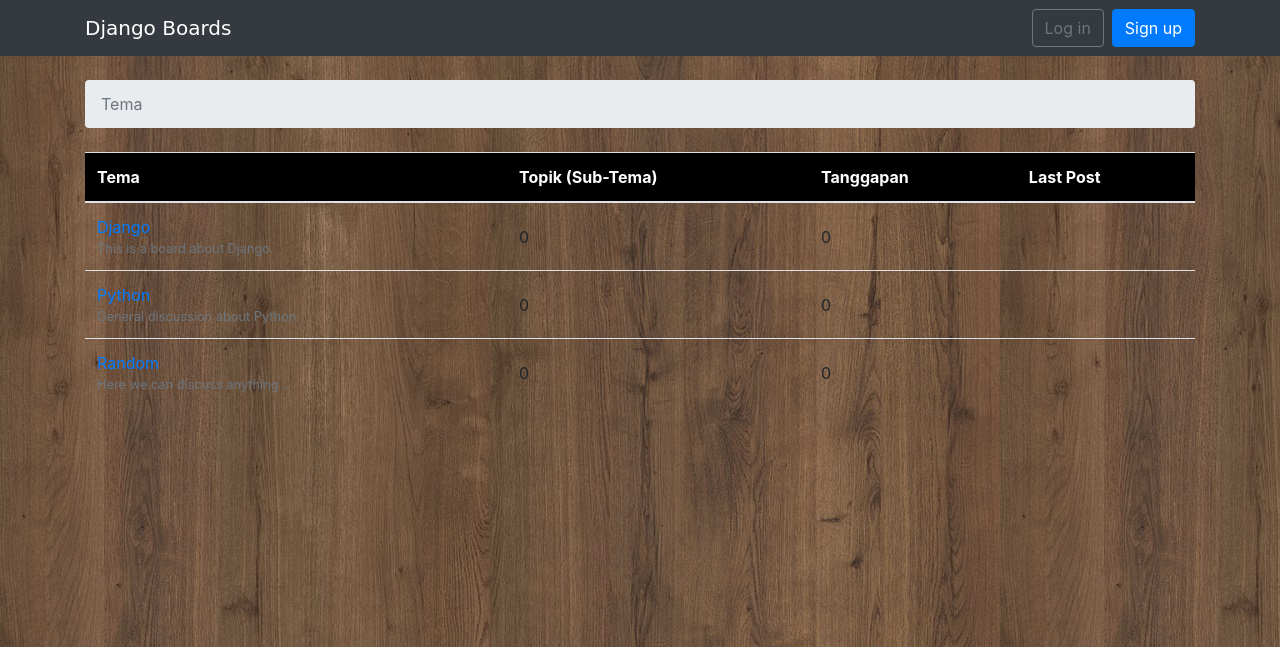
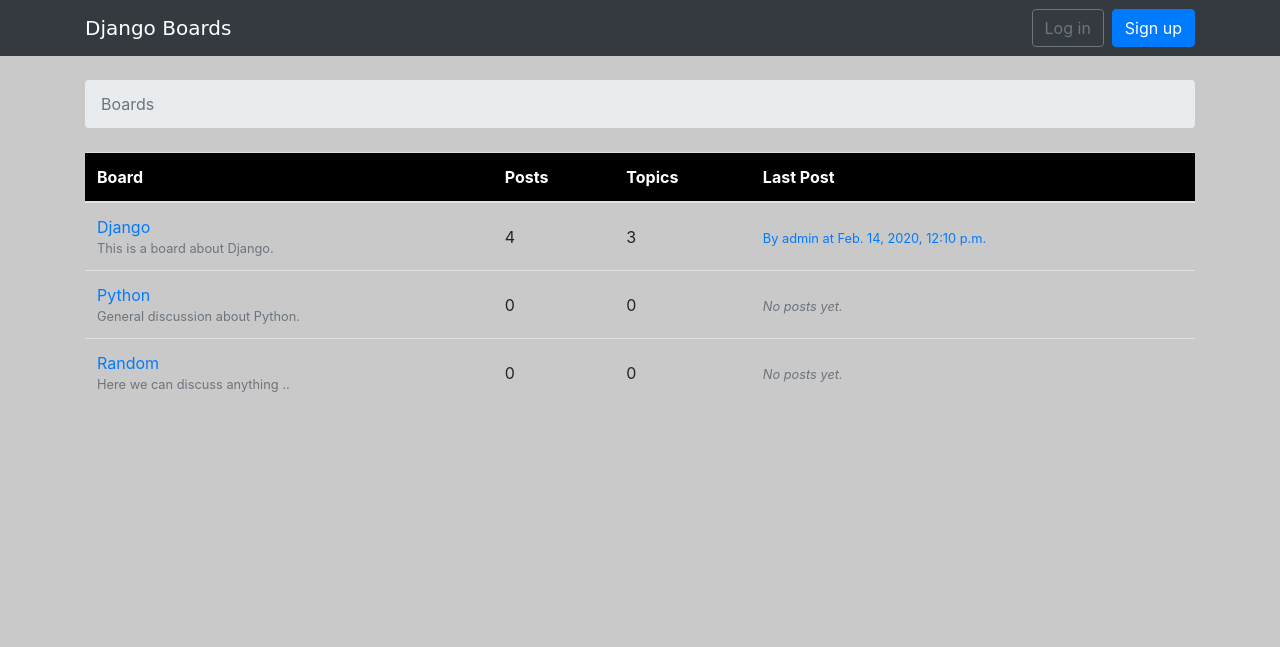
Before and after one commit to ingafter60/forumdesa, a Django app: page / in a window 1280 px wide. Shown: the top 647 px of the page. Run offline with Django 3.2, Linux system fonts and the light colour scheme; data comes from the database, SQL or seed files in the repository; both versions use the stored data as it was after the commit; some libraries are stand-ins or nearby versions.

Commit message:
Part 5 - 4. QuerySets

```diff
--- a/boards/models.py
+++ b/boards/models.py
@@ -1,5 +1,6 @@
+from django.contrib.auth.models import User
 from django.db import models
-from django.contrib.auth.models import User
+from django.utils.text import Truncator
 
 
 class Board(models.Model):
@@ -9,12 +10,21 @@
     def __str__(self):
         return self.name
 
+    def get_posts_count(self):
+        return Post.objects.filter(topic__board=self).count()
+
+    def get_last_post(self):
+        return Post.objects.filter(topic__board=self).order_by('-created_at').first()
+
 
 class Topic(models.Model):
     subject = models.CharField(max_length=255)
     last_updated = models.DateTimeField(auto_now_add=True)
     board = models.ForeignKey(Board, on_delete=models.CASCADE, related_name='topics')
     starter = models.ForeignKey(User, on_delete=models.CASCADE, related_name='topics')
+
+    def __str__(self):
+        return self.subject
 
 
 class Post(models.Model):
@@ -24,3 +34,7 @@
     updated_at = models.DateTimeField(null=True)
     created_by = models.ForeignKey(User, on_delete=models.CASCADE, related_name='posts')
     updated_by = models.ForeignKey(User, on_delete=models.CASCADE, null=True, related_name='+')
+
+    def __str__(self):
+        truncated_message = Truncator(self.message)
+        return truncated_message.chars(30)
--- a/boards/views.py
+++ b/boards/views.py
@@ -246,6 +246,81 @@
 # PART 5 (4): Reply Post View
 
 
+# from django.contrib.auth.decorators import login_required
+# from django.shortcuts import get_object_or_404, redirect, render
+
+# from .forms import NewTopicForm, PostForm
+# from .models import Board, Post, Topic
+
+
+# def home(request):
+#     boards = Board.objects.all()
+#     return render(request, 'home.html', {'boards': boards})
+
+
+# def board_topics(request, pk):
+#     board = get_object_or_404(Board, pk=pk)
+#     return render(request, 'topics.html', {'board': board})
+
+
+# @login_required
+# def new_topic(request, pk):
+#     board = get_object_or_404(Board, pk=pk)
+#     if request.method == 'POST':
+#         form = NewTopicForm(request.POST)
+#         if form.is_valid():
+#             topic = form.save(commit=False)
+#             topic.board = board
+#             topic.starter = request.user
+#             topic.save()
+#             Post.objects.create(
+#                 message=form.cleaned_data.get('message'),
+#                 topic=topic,
+#                 created_by=request.user
+#             )
+#             return redirect('topic_posts', pk=pk, topic_pk=topic.pk)
+#     else:
+#         form = NewTopicForm()
+#     return render(request, 'new_topic.html', {'board': board, 'form': form})
+
+
+# def topic_posts(request, pk, topic_pk):
+#     topic = get_object_or_404(Topic, board__pk=pk, pk=topic_pk)
+#     return render(request, 'topic_posts.html', {'topic': topic})
+
+
+# @login_required
+# def reply_topic(request, pk, topic_pk):
+#     topic = get_object_or_404(Topic, board__pk=pk, pk=topic_pk)
+#     if request.method == 'POST':
+#         form = PostForm(request.POST)
+#         if form.is_valid():
+#             post = form.save(commit=False)
+#             post.topic = topic
+#             post.created_by = request.user
+#             post.save()
+#             return redirect('topic_posts', pk=pk, topic_pk=topic_pk)
+#     else:
+#         form = PostForm()
+#     return render(request, 'reply_topic.html', {'topic': topic, 'form': form})
+
+
+# @login_required
+# def new_topic(request, pk):
+#     board = get_object_or_404(Board, pk=pk)
+#     if request.method == 'POST':
+#         form = NewTopicForm(request.POST)
+#         if form.is_valid():
+#             topic = form.save(commit=False)
+#             # code suppressed ...
+#             return redirect('topic_posts', pk=pk, topic_pk=topic.pk)  # <- here
+#     # code suppressed ...
+
+
+# PART 5 (5): Improve topic listing
+
+
+from django.db.models import Count
 from django.contrib.auth.decorators import login_required
 from django.shortcuts import get_object_or_404, redirect, render
 
@@ -260,7 +335,8 @@
 
 def board_topics(request, pk):
     board = get_object_or_404(Board, pk=pk)
-    return render(request, 'topics.html', {'board': board})
+    topics = board.topics.order_by('-last_updated').annotate(replies=Count('posts') - 1)
+    return render(request, 'topics.html', {'board': board, 'topics': topics})
 
 
 @login_required
@@ -303,15 +379,3 @@
     else:
         form = PostForm()
     return render(request, 'reply_topic.html', {'topic': topic, 'form': form})
-
-
-@login_required
-def new_topic(request, pk):
-    board = get_object_or_404(Board, pk=pk)
-    if request.method == 'POST':
-        form = NewTopicForm(request.POST)
-        if form.is_valid():
-            topic = form.save(commit=False)
-            # code suppressed ...
-            return redirect('topic_posts', pk=pk, topic_pk=topic.pk)  # <- here
-    # code suppressed ...
--- a/templates/base.html
+++ b/templates/base.html
@@ -8,7 +8,8 @@
     <link rel="stylesheet" href="{% static 'css/app.css' %}">
     {% block stylesheet %}{% endblock %}  <!-- HERE -->
   </head>
-  <body style="background-image: url({% static 'img/panel1.jpg' %});">
+  <body style="background: #c9c9c9">
+  <!-- <body style="background-image: url({% static 'img/panel1.jpg' %});"> -->
     {% block body %}
     <nav class="navbar navbar-expand-sm navbar-dark bg-dark">
       <div class="container">
--- a/templates/home.html
+++ b/templates/home.html
@@ -1,16 +1,21 @@
 {% extends 'base.html' %}
 
 {% block breadcrumb %}
-  <li class="breadcrumb-item active">Tema</li>
+  <li class="breadcrumb-item active">Boards</li>
 {% endblock %}
 
 {% block content %}
   <table class="table">
     <thead class="thead-inverse">
+    <thead class="thead-inverse">
       <tr style="background: black; color:white;">
-        <th>Tema</th>
+        <!-- <th>Tema</th>
         <th>Topik (Sub-Tema)</th>
         <th>Tanggapan</th>
+        <th>Last Post</th> -->
+        <th>Board</th>
+        <th>Posts</th>
+        <th>Topics</th>
         <th>Last Post</th>
       </tr>
     </thead>
@@ -21,9 +26,27 @@
             <a href="{% url 'board_topics' board.pk %}">{{ board.name }}</a>
             <small class="text-muted d-block">{{ board.description }}</small>
           </td>
-          <td class="align-middle">0</td>
-          <td class="align-middle">0</td>
-          <td></td>
+          <td class="align-middle">
+            {{ board.get_posts_count }}
+          </td>
+          <td class="align-middle">
+            {{ board.topics.count }}
+          </td>
+          <td class="align-middle">
+            {% with post=board.get_last_post %}
+              {% if post %}
+                <small>
+                  <a href="{% url 'topic_posts' board.pk post.topic.pk %}">
+                    By {{ post.created_by.username }} at {{ post.created_at }}
+                  </a>
+                </small>
+              {% else %}
+                <small class="text-muted">
+                  <em>No posts yet.</em>
+                </small>
+              {% endif %}
+            {% endwith %}
+          </td>
         </tr>
       {% endfor %}
     </tbody>
--- a/templates/topics.html
+++ b/templates/topics.html
@@ -25,11 +25,11 @@
       </tr>
     </thead>
     <tbody>
-      {% for topic in board.topics.all %}
+      {% for topic in topics %}
         <tr>
           <td><a href="{% url 'topic_posts' board.pk topic.pk %}">{{ topic.subject }}</a></td>
           <td>{{ topic.starter.username }}</td>
-          <td>0</td>
+          <td>{{ topic.replies }}</td>
           <td>0</td>
           <td>{{ topic.last_updated }}</td>
         </tr>
```
Also changed, not shown: db.sqlite3.
